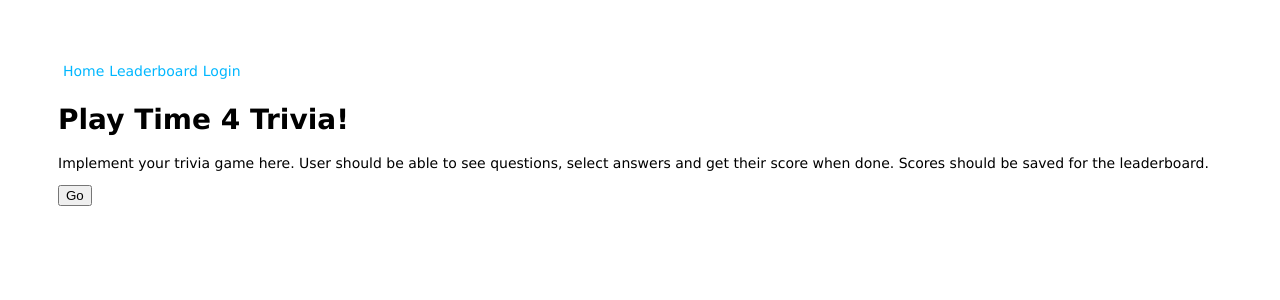
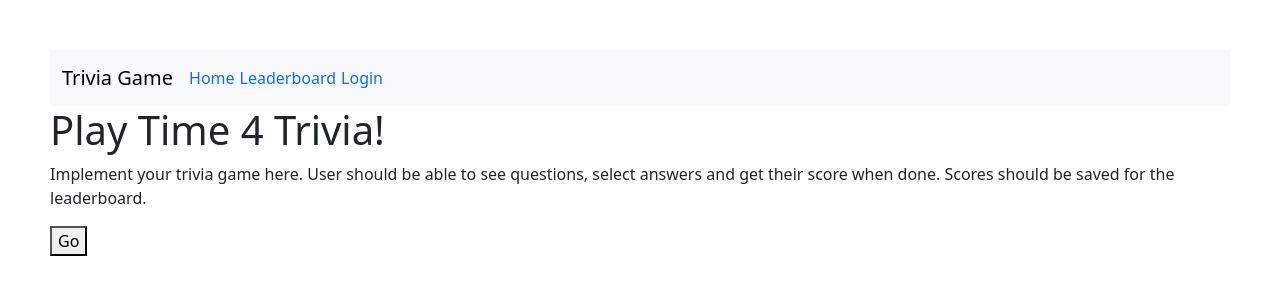
Before and after one commit to madkmitchell/ProjWebSecurity, a Node project: template views/play.jade in a window 1280 px wide. Shown: the top 300 px of the page. Run offline with Node 20 templates, Linux system fonts and the light colour scheme; the template is opened without the code that fills it, so the values that code supplies are empty.

Commit message:
Navbar chnaged
This was mostly just a test but we have a new looking navbar

```diff
--- a/package.json
+++ b/package.json
@@ -7,6 +7,7 @@
   },
   "dependencies": {
     "bcrypt": "^5.0.1",
+    "bootstrap": "^5.3.7",
     "cookie-parser": "~1.4.4",
     "debug": "~2.6.9",
     "express": "~4.16.1",
--- a/views/layout.jade
+++ b/views/layout.jade
@@ -3,16 +3,24 @@ html
   head
     title= title
     link(rel='stylesheet', href='/css/style.css')
+    link(rel='stylesheet', href='https://cdn.jsdelivr.net/npm/bootstrap@5.3.0/dist/css/bootstrap.min.css')
+    script(src='https://cdn.jsdelivr.net/npm/bootstrap@5.3.0/dist/js/bootstrap.bundle.min.js')
   body
-    nav
-      a(class='active', href='/') Home
-      a(class='active', href='/leaderboard') Leaderboard
-      if user
-        if isAdmin && isAdmin == "true"
-          a(class='', href='/a/users') Users
-        a(class='active', href='/g/play') Play
-        a(class='', href='/u/profile') Profile
-        a(class='', href='/u/logout') Logout #{user.username}
-      else
-        a(class='', href='/u/login') Login
+    nav.navbar.navbar-expand-lg.bg-body-tertiary
+      .container-fluid
+        a.navbar-brand(href='/') Trivia Game
+        button.navbar-toggler(type='button', data-bs-toggle='collapse', data-bs-target='#navbarNavAltMarkup', aria-controls='navbarNavAltMarkup', aria-expanded='false', aria-label='Toggle navigation')
+          span.navbar-toggler-icon
+        .collapse.navbar-collapse#navbarNavAltMarkup
+          .navbar-nav
+            a(class='active', href='/') Home
+            a(class='active', href='/leaderboard') Leaderboard
+            if user
+              if isAdmin && isAdmin == "true"
+                a(class='', href='/a/users') Users
+              a(class='active', href='/g/play') Play
+              a(class='', href='/u/profile') Profile
+              a(class='', href='/u/logout') Logout #{user.username}
+            else
+              a(class='', href='/u/login') Login
     block content
```
Also changed, not shown: bin/www (added), 1 other file.
